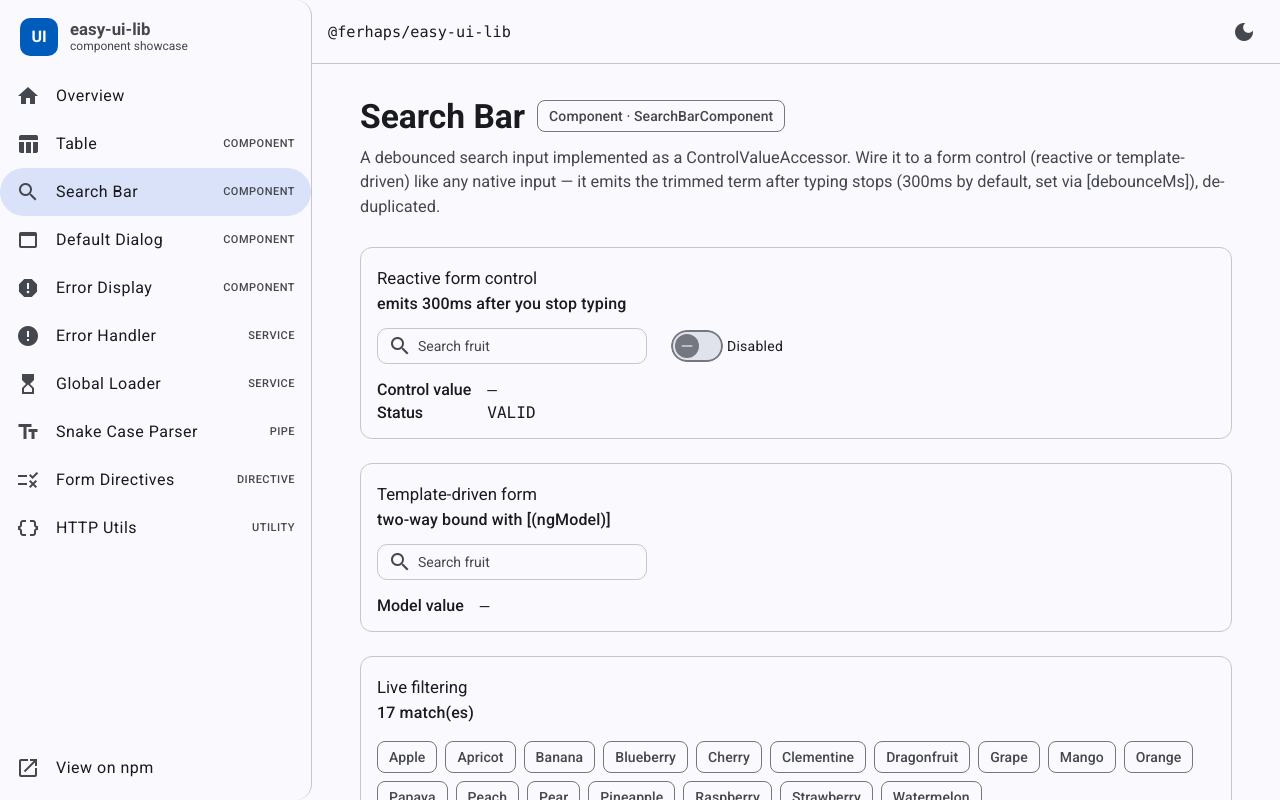
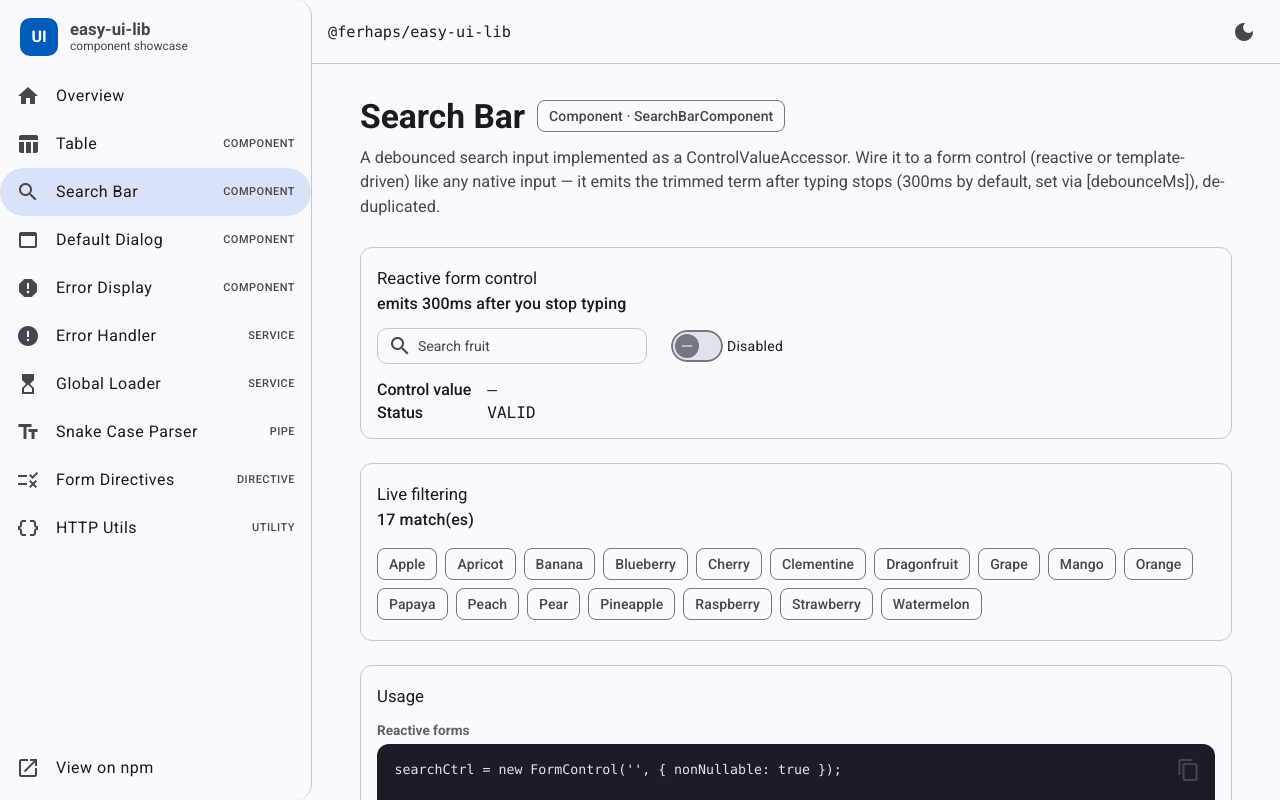
Before and after one commit to Ferhaps/angular-ui-library, an Angular app: page /#/search-bar in a window 1280 px wide. Built offline with nearby package versions, Linux system fonts and the light colour scheme.

Commit message:
removes template driven search bar example

```diff
--- a/projects/showcase/src/app/pages/search-bar/search-bar-page.html
+++ b/projects/showcase/src/app/pages/search-bar/search-bar-page.html
@@ -26,20 +26,6 @@
 	</dl>
 </app-demo-card>
 
-<app-demo-card
-	heading="Template-driven form"
-	hint="two-way bound with [(ngModel)]"
->
-	<div class="row">
-		<lib-search-bar for="fruit" [(ngModel)]="tdTerm" />
-	</div>
-
-	<dl class="readout">
-		<dt>Model value</dt>
-		<dd class="mono">{{ tdTerm ? '"' + tdTerm + '"' : '—' }}</dd>
-	</dl>
-</app-demo-card>
-
 <app-demo-card heading="Live filtering" hint="{{ filtered().length }} match(es)">
 	@if (filtered().length) {
 		<mat-chip-set>
--- a/projects/showcase/src/app/pages/search-bar/search-bar-page.ts
+++ b/projects/showcase/src/app/pages/search-bar/search-bar-page.ts
@@ -5,7 +5,7 @@ import {
 	signal,
 } from '@angular/core';
 import { takeUntilDestroyed } from '@angular/core/rxjs-interop';
-import { FormControl, FormsModule, ReactiveFormsModule } from '@angular/forms';
+import { FormControl, ReactiveFormsModule } from '@angular/forms';
 import { MatSlideToggleModule } from '@angular/material/slide-toggle';
 import { MatChipsModule } from '@angular/material/chips';
 import { SearchBarComponent } from '@ferhaps/easy-ui-lib';
@@ -37,7 +37,6 @@ const FRUITS = [
 	selector: 'app-search-bar-page',
 	imports: [
 		ReactiveFormsModule,
-		FormsModule,
 		MatSlideToggleModule,
 		MatChipsModule,
 		SearchBarComponent,
@@ -53,8 +52,6 @@ export class SearchBarPage {
 	protected readonly searchCtrl = new FormControl('', { nonNullable: true });
 	protected readonly term = signal('');
 	protected readonly disabled = signal(false);
-
-	protected tdTerm = '';
 
 	protected readonly filtered = computed(() => {
 		const q = this.term().toLowerCase();
```
